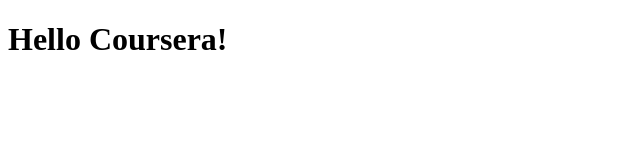
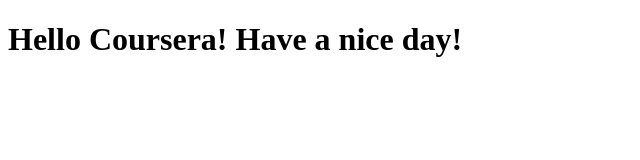
Before and after one commit to uxshep/coursera, a plain HTML site: page site/index.html in a window 1280 px wide. Shown: the whole page, without its empty margins (0-640 px from the left). Drawn offline with Linux system fonts and the light colour scheme.

Commit message:
Small addition to our page content.

```diff
--- a/site/index.html
+++ b/site/index.html
@@ -4,6 +4,6 @@
 	<title>Hello Coursera!</title>
 </head>
 <body>
-<h1>Hello Coursera!</h1>
+<h1>Hello Coursera! Have a nice day!</h1>
 </body>
 </html>
```
